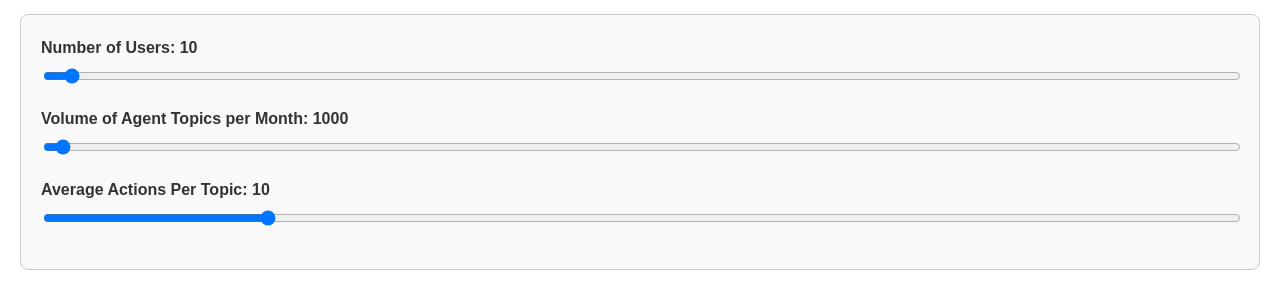
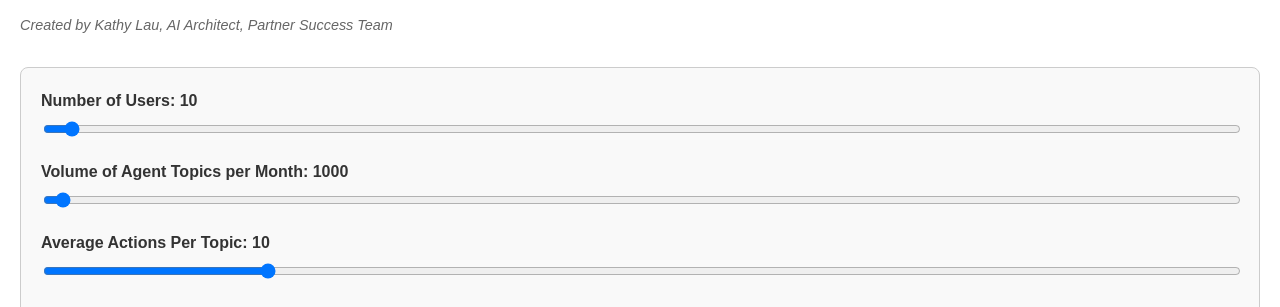
Before and after one commit to KathyLau/agentforce-pricing-viz, a plain HTML site: page index.html in a window 1280 px wide. Shown: the part 80-387 px from the top of the page. Drawn offline with nearby package versions, Linux system fonts and the light colour scheme.

Commit message:
Update index.html

```diff
--- a/index.html
+++ b/index.html
@@ -6,6 +6,7 @@
     <style>
         body { font-family: Arial, sans-serif; margin: 20px; color: #333; line-height: 1.6; }
         h1, h2, h3 { color: #005A9C; } /* Salesforce blue */
+        .attribution { color: #666; font-size: 0.9em; margin-bottom: 30px; font-style: italic; }
         .section-header { margin-top: 40px; margin-bottom: 20px; border-bottom: 2px solid #0070D2; padding-bottom: 10px; }
         .controls { margin-bottom: 30px; padding: 20px; border: 1px solid #ccc; border-radius: 8px; background-color: #f9f9f9; }
         .control-group { margin-bottom: 15px; }
@@ -45,6 +46,7 @@
 </head>
 <body>
     <h1>Salesforce Agentforce Pricing Comparison</h1>
+    <div class="attribution">Created by Kathy Lau, AI Architect, Partner Success Team</div>
 
     <div class="controls">
         <div class="control-group">
```
